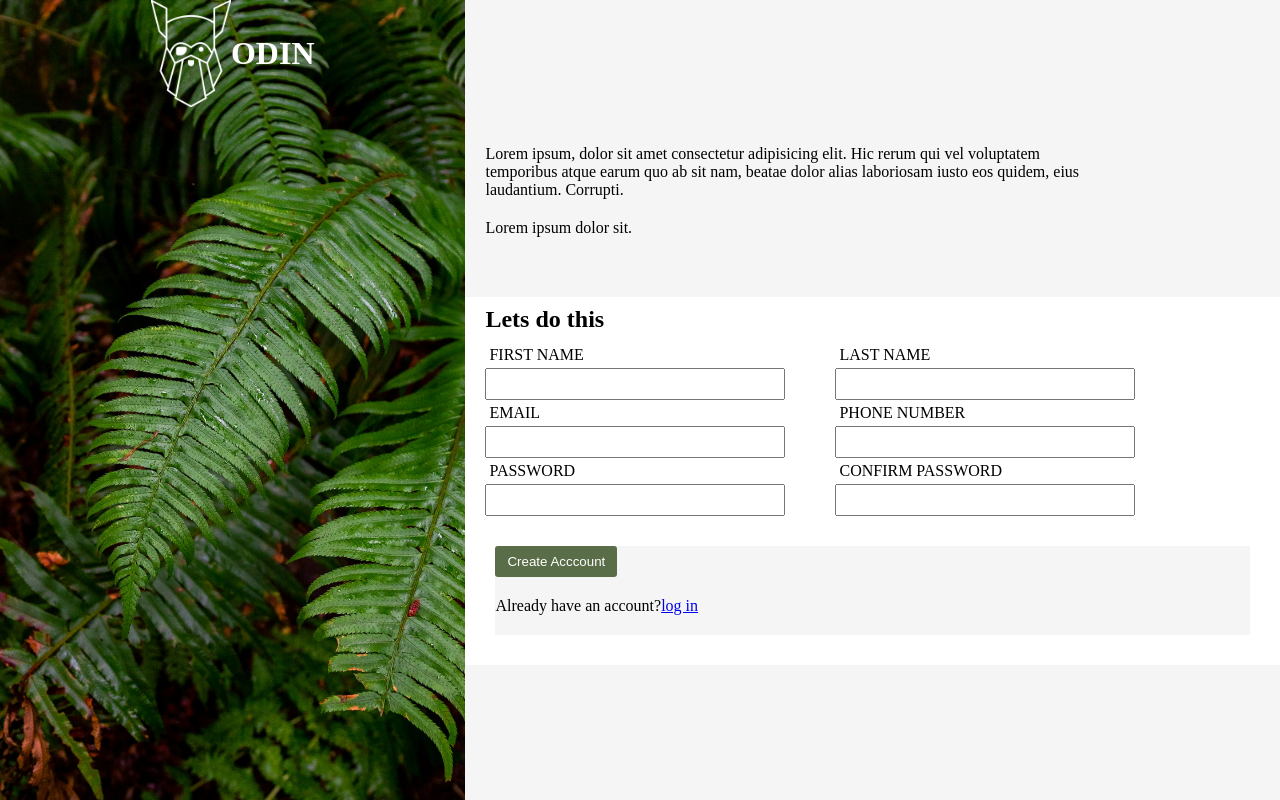
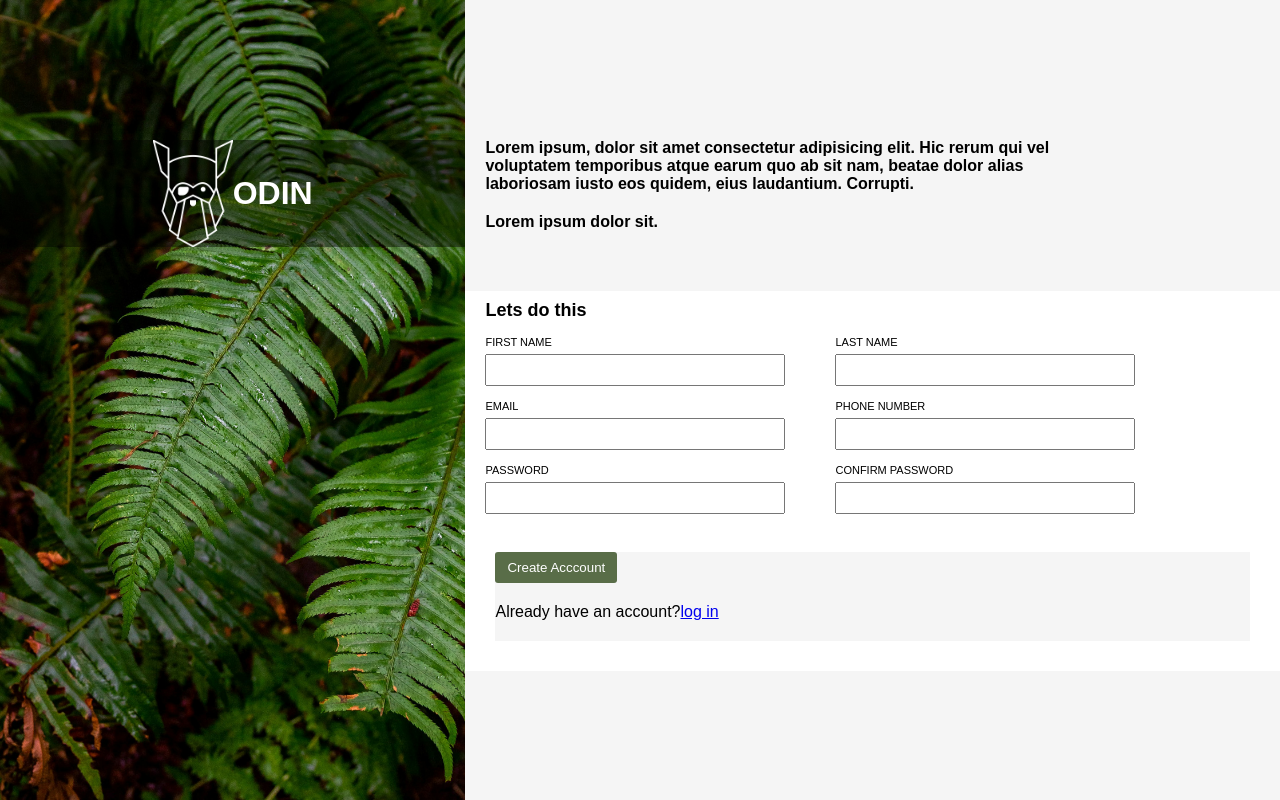
Before and after one commit to Kummirai/sign-up-form, a plain HTML site: page index.html in a window 1280 px wide. Drawn offline with Linux system fonts and the light colour scheme.

Commit message:
Add Norse bold font family

```diff
--- a/style.css
+++ b/style.css
@@ -2,6 +2,7 @@
     margin: 0;
     padding: 0;
     box-sizing: border-box;
+    font-family: 'Norse-bold', sans-serif;
 }
 .container{
     height: 100vh;
@@ -18,6 +19,9 @@
     display: flex;
     align-items: center;
     justify-content: center;
+    background-color: #00000070;
+    position: relative;
+    top: 140px;
 }
 .odinLogo{
   width: 80px;
@@ -41,9 +45,13 @@
 
 .intro-text p{
     padding: 10px 20px;
+    font-weight: 600
+    ;
 }
 .formHeading{
     padding:  9px 20px;
+    font-size: 18px;
+    font-weight: 700;
 }
 
 .bottomSection{
@@ -77,12 +85,14 @@
 }
 label{
 
-    padding: 4px;
+    padding: 6px 0;
+    font-size: 11px;
 }
 
 input{
     width: 300px;
     height: 32px;
+    margin: 0 0 8px 0;
 }
 
 .mySection P{
```
